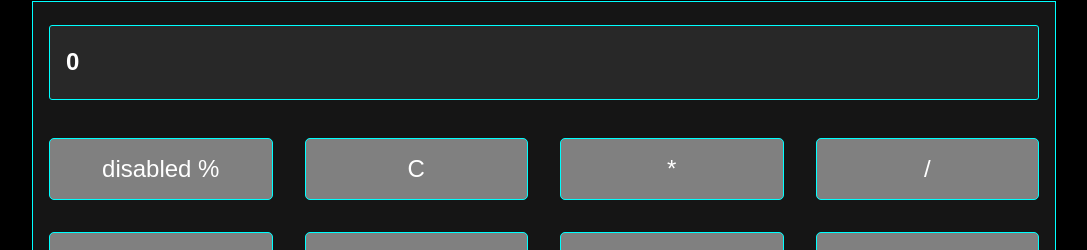
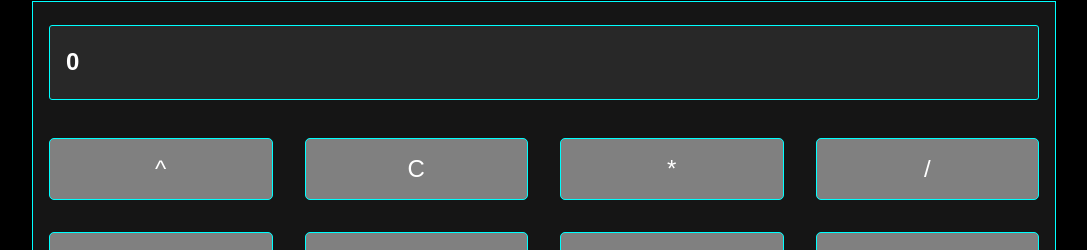
Before and after one commit to DilanLopezN/ImersaoReact, a React (Create React App) app in the folder calculadora-react/: page / in a window 1280 px wide. Shown: the part 150-400 px from the top of the page, without its empty margins (96-1183 px from the left). Built offline with nearby package versions, Linux system fonts and the light colour scheme.

Commit message:
pow option finishi project

```diff
--- a/calculadora-react/src/App.js
+++ b/calculadora-react/src/App.js
@@ -60,7 +60,18 @@ function App() {
       setOperation('')
     }
   }
-
+  const handlePowNumbers = () => {
+    if (firstNumber === '0') {
+      setFirstNumber(String(currentNumber))
+      setCurrentNumber('0')
+      setOperation('*')
+    } else {
+      const sum = Number(firstNumber) ** Number(currentNumber)
+      console.log(sum)
+      setCurrentNumber(String(sum))
+      setOperation('')
+    }
+  }
   const handleEquals = () => {
     if (firstNumber !== '0' && operation !== '' && currentNumber !== '0') {
       switch (operation) {
@@ -76,6 +87,9 @@ function App() {
         case '*':
           handleMultiNumbers()
           break
+        case '^':
+          handlePowNumbers()
+          break
         default:
           break
       }
@@ -87,7 +101,7 @@ function App() {
       <Content>
         <InputComponent value={currentNumber} />
         <Row>
-          <Button label="disabled %" />
+          <Button label="^" onClick={handlePowNumbers} />
           <Button label="C" onClick={() => handleClear()} />
           <Button label="*" onClick={handleMultiNumbers} />
           <Button label="/" onClick={handleDividerNumbers} />
```
